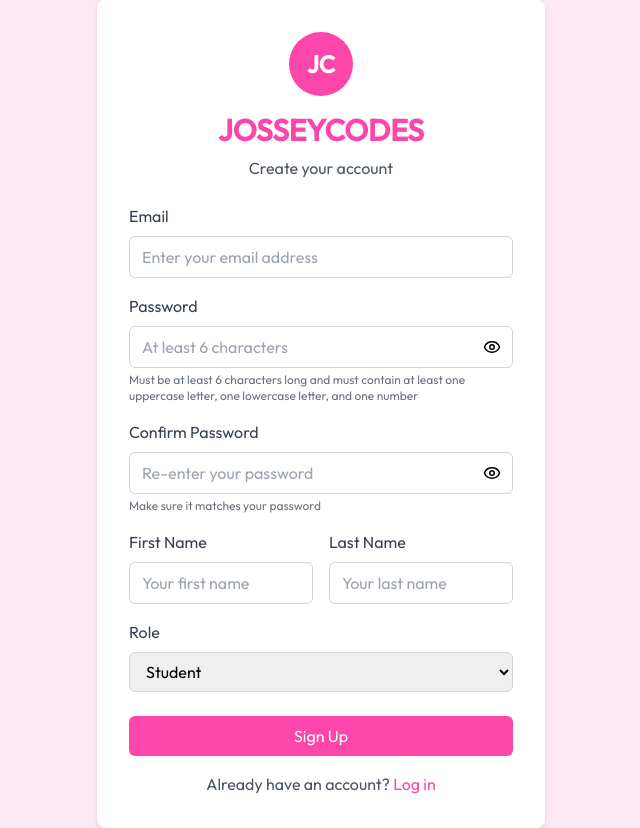
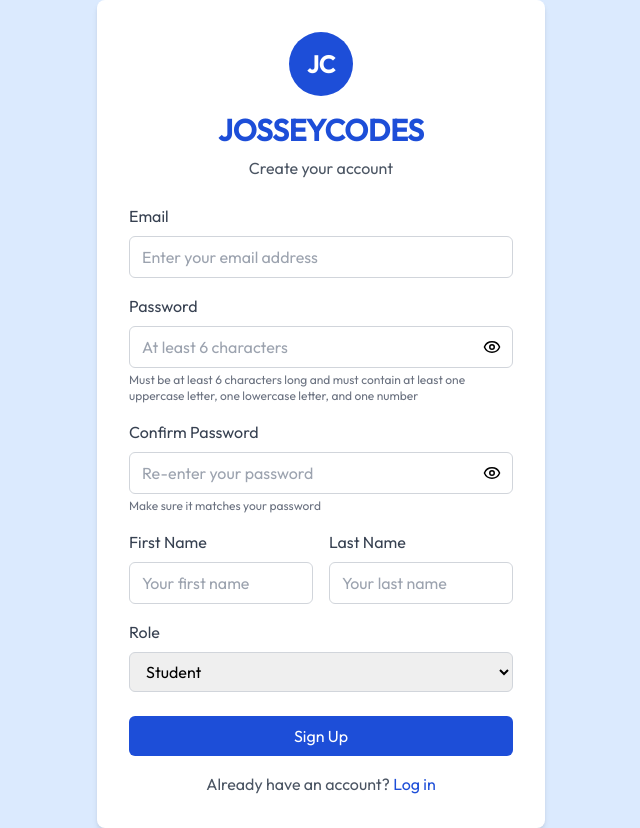
Before and after one commit to josseycodes1/School-Management-App-Frontend, a Next.js app: page /sign-up in a window 1280 px wide. Shown: the whole page, without its empty margins (319-959 px from the left). Built offline with nearby package versions, Linux system fonts and the light colour scheme.

Commit message:
sign up fixed

```diff
--- a/src/app/sign-up/page.tsx
+++ b/src/app/sign-up/page.tsx
@@ -54,7 +54,7 @@ const handleSubmit = async (e: FormEvent) => {
   setLoading(true);
   setError('');
 
-    // Validate email format
+
   const emailRegex = /^[^\s@]+@[^\s@]+\.[^\s@]+$/;
   if (!emailRegex.test(formData.email)) {
     setError('Please enter a valid email address');
@@ -62,7 +62,7 @@ const handleSubmit = async (e: FormEvent) => {
     return;
   }
 
-  // Validate first name and last name
+
   if (!formData.first_name.trim()) {
     setError('First name is required');
     setLoading(false);
@@ -75,7 +75,7 @@ const handleSubmit = async (e: FormEvent) => {
     return;
   }
 
-  // Validate name length
+
   if (formData.first_name.trim().length < 2) {
     setError('First name must be at least 2 characters long');
     setLoading(false);
@@ -98,7 +98,7 @@ const handleSubmit = async (e: FormEvent) => {
     setLoading(false);
     return;
   }
-  // Stronger password validation
+
 const passwordRegex = /^(?=.*[a-z])(?=.*[A-Z])(?=.*\d)/;
   if (!passwordRegex.test(formData.password)) {
     setError('Password must contain at least one uppercase letter, one lowercase letter, and one number');
@@ -106,7 +106,7 @@ const passwordRegex = /^(?=.*[a-z])(?=.*[A-Z])(?=.*\d)/;
     return;
   }
 
-// Validate name doesn't contain numbers/special characters
+
 const nameRegex = /^[a-zA-Z\s]+$/;
   if (!nameRegex.test(formData.first_name)) {
     setError('First name can only contain letters');
@@ -225,7 +225,7 @@ const nameRegex = /^[a-zA-Z\s]+$/;
       return;
     }
 
-    // Unexpected response
+
     const unexpectedMsg = String(data?.message || 'Signup completed but with unexpected response.');
     console.warn('Unexpected signup response:', status, data);
     setError(unexpectedMsg);
@@ -240,7 +240,7 @@ const nameRegex = /^[a-zA-Z\s]+$/;
       } else if (err.message === 'Network Error') {
         setError('Network error: Cannot connect to the server. Please check your internet connection and ensure the backend is running.');
       } else if (err.response) {
-        // Server responded with error status (maybe we threw earlier)
+
         console.error('Server error response:', err.response.status, err.response.data);
 
         if (err.response.status === 400) {
@@ -253,7 +253,7 @@ const nameRegex = /^[a-zA-Z\s]+$/;
           setError(`Request failed with status ${err.response.status}`);
         }
       } else {
-        // This also catches errors we deliberately threw (e.g., missing EmailJS config or email send failure)
+
         if (err.message) {
           setError(String(err.message));
         } else {
@@ -261,7 +261,7 @@ const nameRegex = /^[a-zA-Z\s]+$/;
         }
       }
     } else {
-      // Non-Axios error
+
       setError(err?.message || 'An unexpected error occurred. Please try again.');
     }
 
@@ -345,13 +345,13 @@ const nameRegex = /^[a-zA-Z\s]+$/;
   // };
 
   return (
-    <div className="min-h-screen flex items-center justify-center bg-pink-100">
+    <div className="min-h-screen flex items-center justify-center bg-josseypink2">
       <div className="bg-white p-8 rounded-lg shadow-md w-full max-w-md">
         <div className="text-center mb-6">
-          <div className="w-16 h-16 rounded-full bg-[#FC46AA] mx-auto mb-4 flex items-center justify-center text-white text-2xl font-bold">
+          <div className="w-16 h-16 rounded-full bg-josseypink1 mx-auto mb-4 flex items-center justify-center text-white text-2xl font-bold">
             JC
           </div>
-          <h1 className="text-3xl font-bold text-[#FC46AA]">JOSSEYCODES</h1>
+          <h1 className="text-3xl font-bold text-josseypink1">JOSSEYCODES</h1>
           <p className="text-gray-600 mt-2">Create your account</p>
         </div>
 
@@ -370,7 +370,7 @@ const nameRegex = /^[a-zA-Z\s]+$/;
               name="email"
               value={formData.email}
               onChange={handleChange}
-              className="w-full px-3 py-2 border border-gray-300 rounded-md focus:outline-none focus:ring-2 focus:ring-[#F699CD]"
+              className="w-full px-3 py-2 border border-gray-300 rounded-md focus:outline-none focus:ring-2 focus:ring-josseypink2"
               required
               placeholder="Enter your email address"
               disabled={loading}
@@ -387,7 +387,7 @@ const nameRegex = /^[a-zA-Z\s]+$/;
                 name="password"
                 value={formData.password}
                 onChange={handleChange}
-                className="w-full px-3 py-2 border border-gray-300 rounded-md focus:outline-none focus:ring-2 focus:ring-[#F699CD] pr-10"
+                className="w-full px-3 py-2 border border-gray-300 rounded-md focus:outline-none focus:ring-2 focus:ring-josseypink2 pr-10"
                 minLength={6}
                 placeholder="At least 6 characters"
                 required
@@ -416,7 +416,7 @@ const nameRegex = /^[a-zA-Z\s]+$/;
                 name="confirmPassword"
                 value={formData.confirmPassword}
                 onChange={handleChange}
-                className="w-full px-3 py-2 border border-gray-300 rounded-md focus:outline-none focus:ring-2 focus:ring-[#F699CD] pr-10"
+                className="w-full px-3 py-2 border border-gray-300 rounded-md focus:outline-none focus:ring-2 focus:ring-josseypink2 pr-10"
                 minLength={6}
                 placeholder="Re-enter your password"
                 required
@@ -445,7 +445,7 @@ const nameRegex = /^[a-zA-Z\s]+$/;
                 name="first_name"
                 value={formData.first_name}
                 onChange={handleChange}
-                className="w-full px-3 py-2 border border-gray-300 rounded-md focus:outline-none focus:ring-2 focus:ring-[#F699CD]"
+                className="w-full px-3 py-2 border border-gray-300 rounded-md focus:outline-none focus:ring-2 focus:ring-josseypink2"
                 required
                 placeholder="Your first name"
                 disabled={loading}
@@ -460,7 +460,7 @@ const nameRegex = /^[a-zA-Z\s]+$/;
                 name="last_name"
                 value={formData.last_name}
                 onChange={handleChange}
-                className="w-full px-3 py-2 border border-gray-300 rounded-md focus:outline-none focus:ring-2 focus:ring-[#F699CD]"
+                className="w-full px-3 py-2 border border-gray-300 rounded-md focus:outline-none focus:ring-2 focus:ring-josseypink2"
                 required
                 placeholder="Your last name"
                 disabled={loading}
@@ -476,7 +476,7 @@ const nameRegex = /^[a-zA-Z\s]+$/;
               name="role"
               value={formData.role}
               onChange={handleChange}
-              className="w-full px-3 py-2 border border-gray-300 rounded-md focus:outline-none focus:ring-2 focus:ring-[#F699CD]"
+              className="w-full px-3 py-2 border border-gray-300 rounded-md focus:outline-none focus:ring-2 focus:ring-josseypink2"
               disabled={loading}
             >
               <option value="student">Student</option>
@@ -488,7 +488,7 @@ const nameRegex = /^[a-zA-Z\s]+$/;
           <button
             type="submit"
             disabled={loading}
-            className="w-full bg-[#FC46AA] text-white py-2 px-4 rounded-md hover:bg-[#F699CD] transition duration-300 focus:outline-none focus:ring-2 focus:ring-[#F699CD] focus:ring-opacity-50 disabled:opacity-50 disabled:cursor-not-allowed"
+            className="w-full bg-josseypink1 text-white py-2 px-4 rounded-md hover:bg-josseypink2 transition duration-300 focus:outline-none focus:ring-2 focus:ring-[#F699CD] focus:ring-opacity-50 disabled:opacity-50 disabled:cursor-not-allowed"
           >
             {loading ? 'Signing up...' : 'Sign Up'}
           </button>
@@ -497,7 +497,7 @@ const nameRegex = /^[a-zA-Z\s]+$/;
         <div className="mt-4 text-center">
           <p className="text-gray-600">
             Already have an account?{' '}
-            <a href="/log-in" className="text-[#FC46AA] hover:underline">
+            <a href="/log-in" className="text-josseypink1 hover:underline">
               Log in
             </a>
           </p>
```
